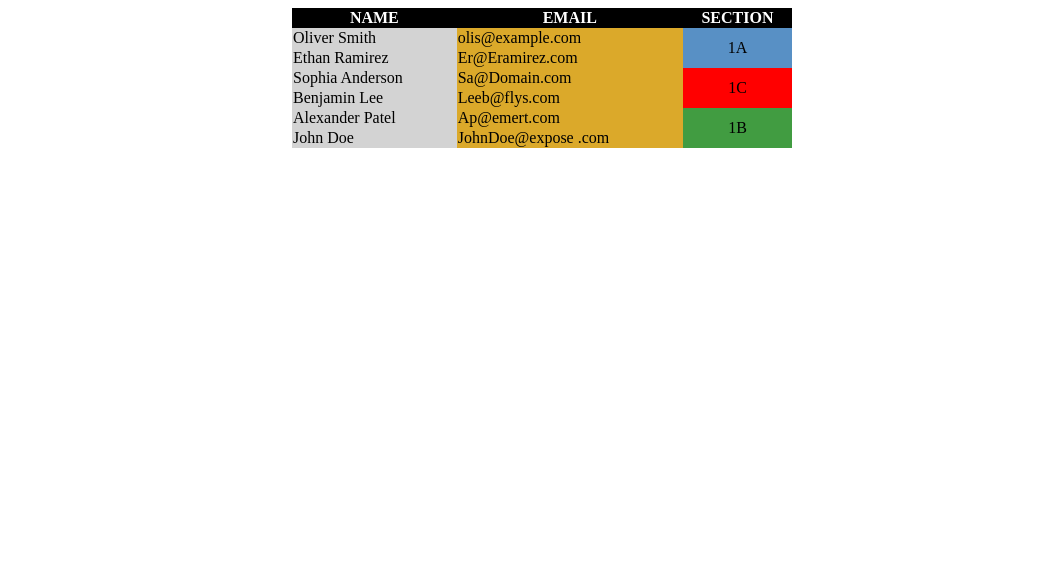
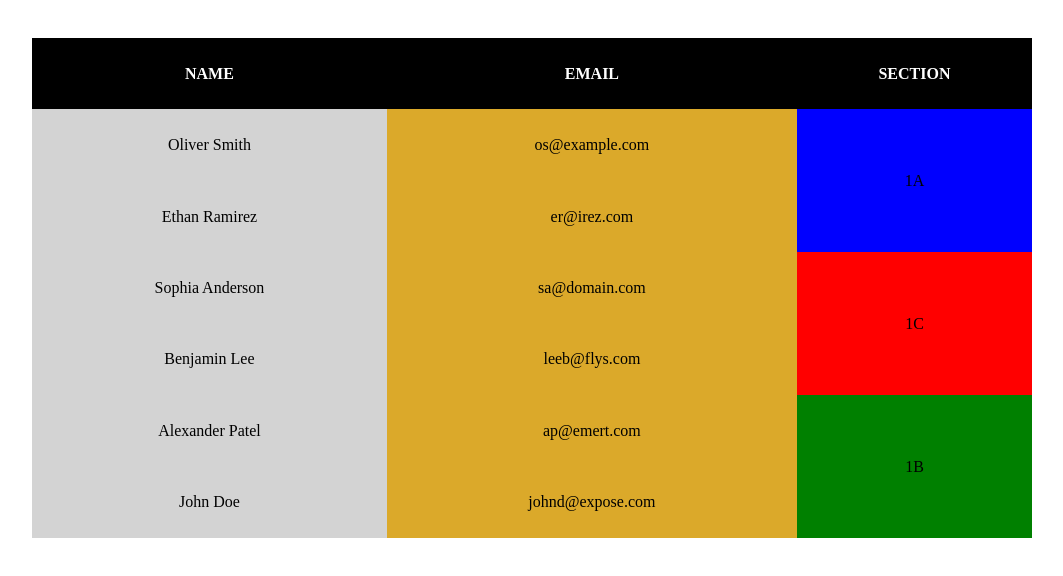
Before and after one commit to Orbanio02/Midterms_Act5, a plain HTML site: page index.html in a window 1280 px wide. Shown: the whole page, without its empty margins (116-1179 px from the left). Drawn offline with Linux system fonts and the light colour scheme.

Commit message:
index.html

```diff
--- a/index.html
+++ b/index.html
@@ -7,10 +7,13 @@
     <style>
         table {
             position: relative;
-            left: 400px;
+            left: 140px;
             border: none;
             border-collapse: collapse;
-            width: 500px;
+            width: 1000px;
+            height: 500px;
+            top: 30px;
+
         }
         tr:nth-child(1) {
             background-color: black;
@@ -33,32 +36,32 @@
         <th>EMAIL</th>
         <th>SECTION</th>
     </tr>
-    <tr>
+    <tr style="text-align: center;">
         <td>Oliver Smith</td>
-        <td>olis@example.com</td>
-        <td style="text-align: center; background-color: rgb(88, 144, 197);" rowspan="2">1A</td>
+        <td>os@example.com</td>
+        <td style="background-color: blue;" rowspan="2">1A</td>
     </tr>
-    <tr>
+    <tr style="text-align: center;">
         <td>Ethan Ramirez</td>
-        <td>Er@Eramirez.com</td>
+        <td>er@irez.com</td>
     </tr>
-    <tr>
+    <tr style="text-align: center;">
         <td>Sophia Anderson</td>
-        <td>Sa@Domain.com</td>
-        <td style="text-align: center; background-color: red" rowspan="2">1C</td>
+        <td>sa@domain.com</td>
+        <td style="background-color: red;" rowspan="2">1C</td>
     </tr>
-    <tr>
+    <tr style="text-align: center;">
         <td>Benjamin Lee</td>
-        <td>Leeb@flys.com</td>
+        <td>leeb@flys.com</td>
     </tr>
-    <tr>
+    <tr style="text-align: center;">
         <td>Alexander Patel</td>
-        <td>Ap@emert.com</td>
-        <td style="text-align: center; background-color: rgb(65, 156, 65)" rowspan="2">1B</td>
+        <td>ap@emert.com</td>
+        <td style="background-color: green;" rowspan="2">1B</td>
     </tr>
-    <tr>
+    <tr style="text-align: center;" >
         <td>John Doe</td>
-        <td>JohnDoe@expose .com</td>
+        <td>johnd@expose.com</td>
     </tr>
 </table>
 </div>
```
